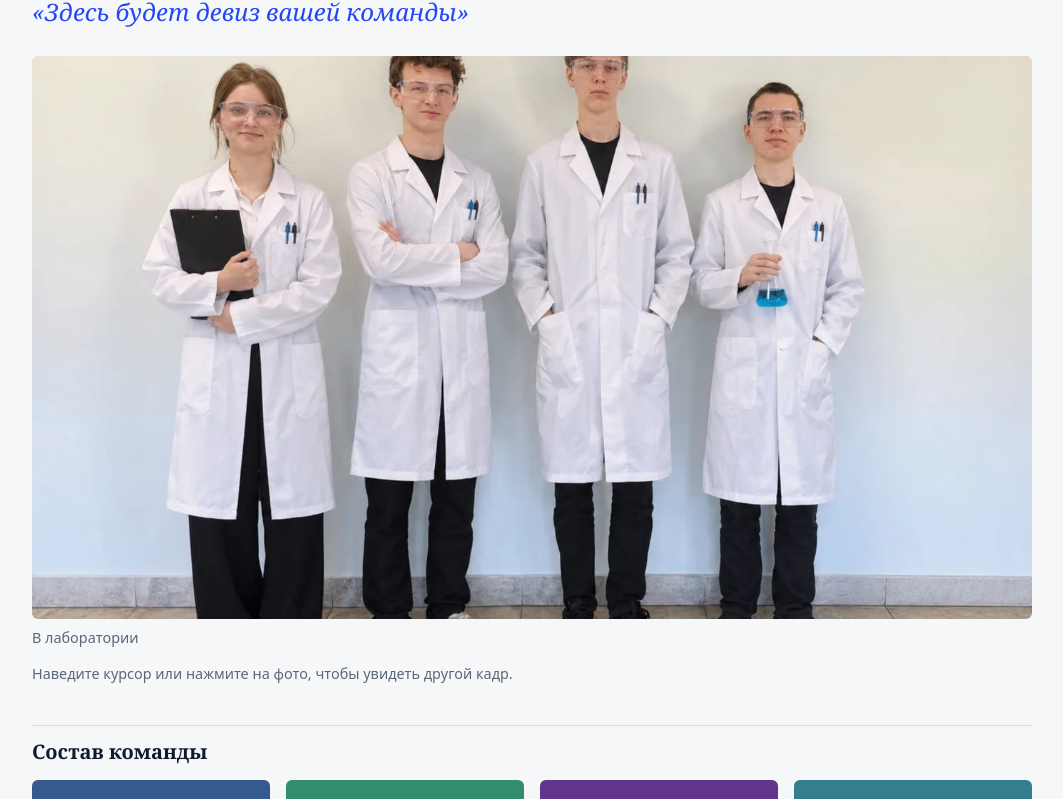
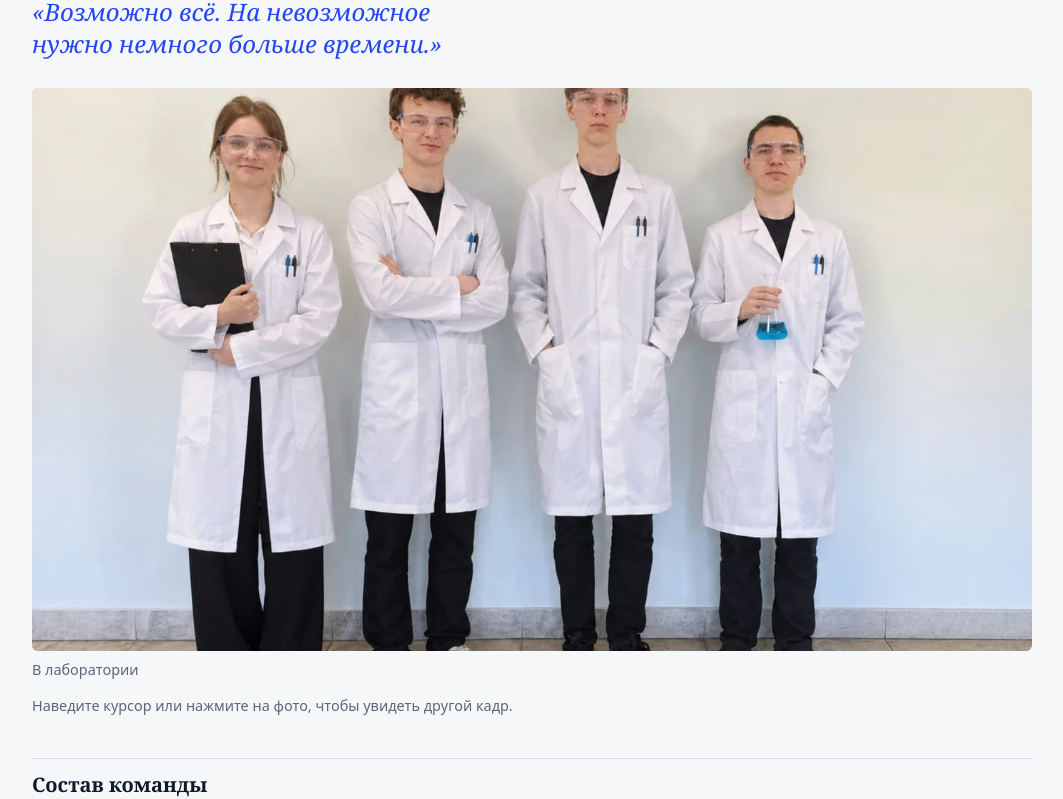
Before and after one commit to Neuromxn/Neuromxn.github.io, a plain HTML site: page index.html in a window 1280 px wide. Shown: the part 218-1017 px from the top of the page, without its empty margins (108-1171 px from the left). Drawn offline with Linux system fonts and the light colour scheme.

Commit message:
Update index.html

```diff
--- a/index.html
+++ b/index.html
@@ -61,7 +61,7 @@ function ph(text, hue){
 }
 var TEAM={
   name:'ТВИД. Творчество. Воля. Интеллект. Действие.',
-  motto:'Здесь будет девиз вашей команды',
+  motto:'Возможно всё. На невозможное нужно немного больше времени.',
   group:{a:'IMG_20261116_171529_466.jpg',b:'IMG_20261116_171543_681.jpg',capA:'В лаборатории',capB:'В экспедиции'},
   members:[
     {name:'Имя Фамилия',role:'Руководитель',a:ph('Фото 1',215),b:ph('Фото 2',20),capA:'В лабораторном халате',capB:'С полевым оборудованием'},
```
